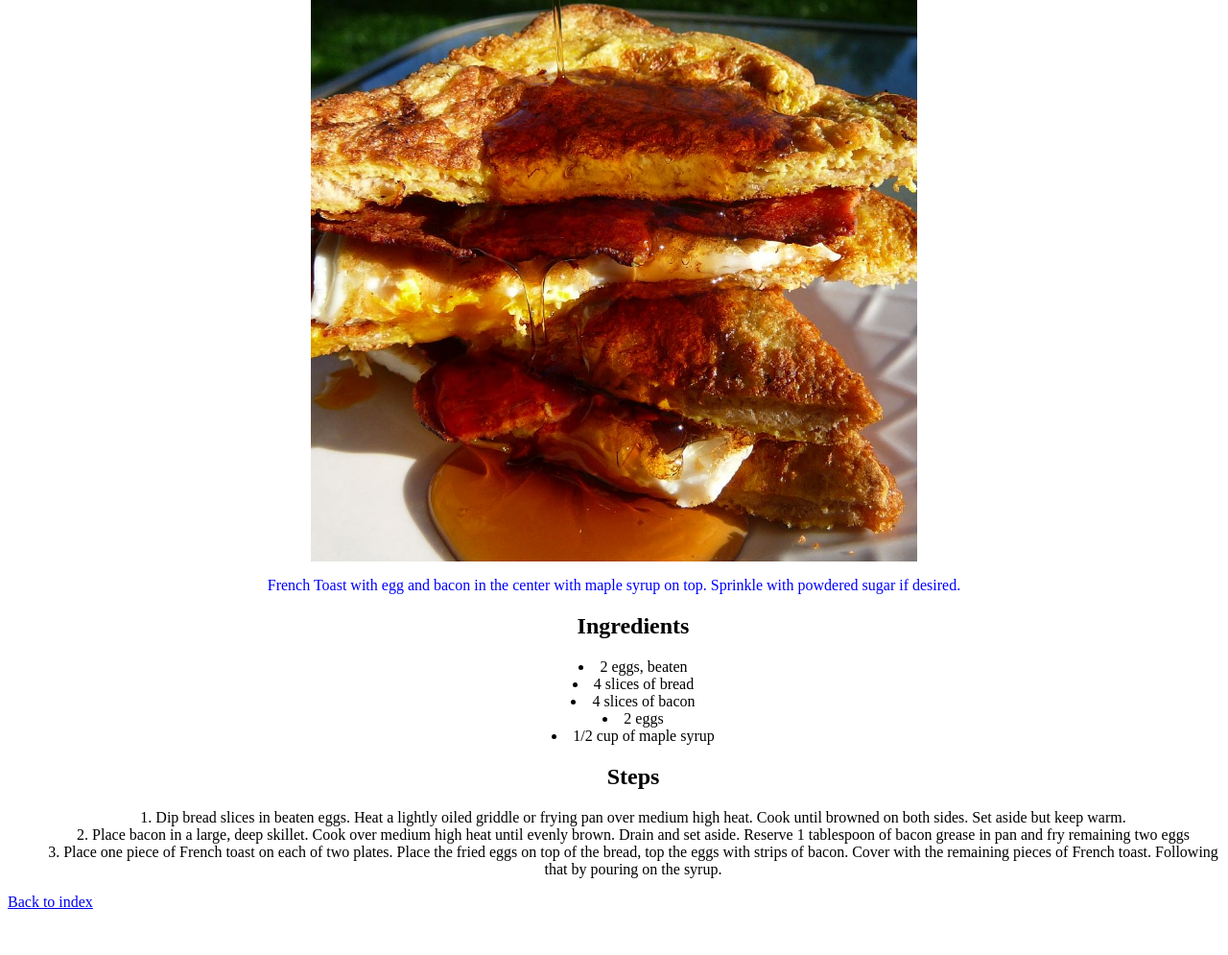
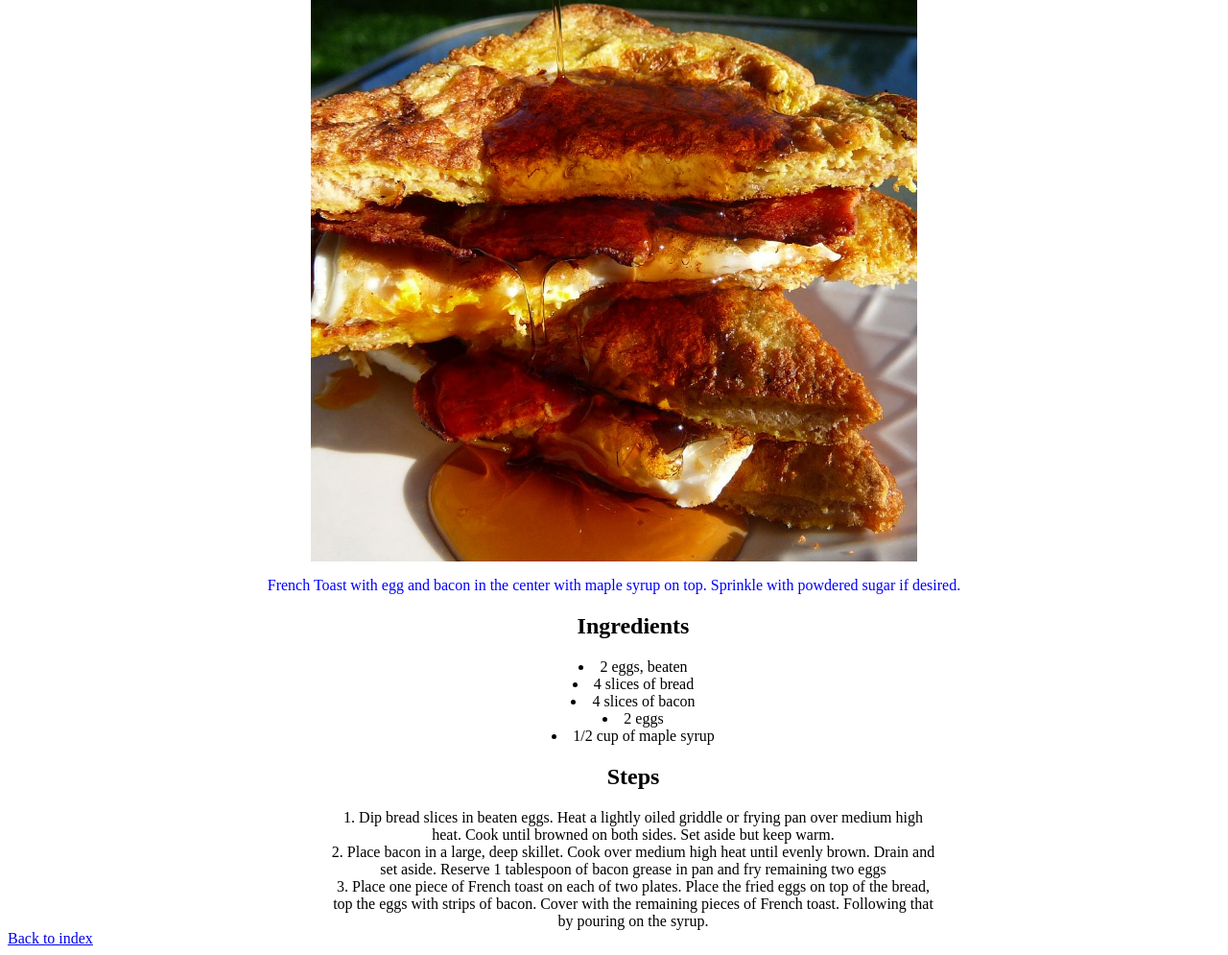
Before and after one commit to LoqLamp/odin-recipes, a plain HTML site: page recipes/febsandwich.html in a window 1280 px wide. Shown: the part 127-1122 px from the top of the page at 96% size. Before the commit the page ends 1084 px from the top, so only its background shows below. Drawn offline with Linux system fonts and the light colour scheme.

Commit message:
added max width and margin: auto to ol css

```diff
--- a/css/style.css
+++ b/css/style.css
@@ -24,4 +24,7 @@ ul {
 ol {
   list-style: number inside;
   text-align: center;
+  max-width: 50%;
+  margin:auto;
+
 }
```
